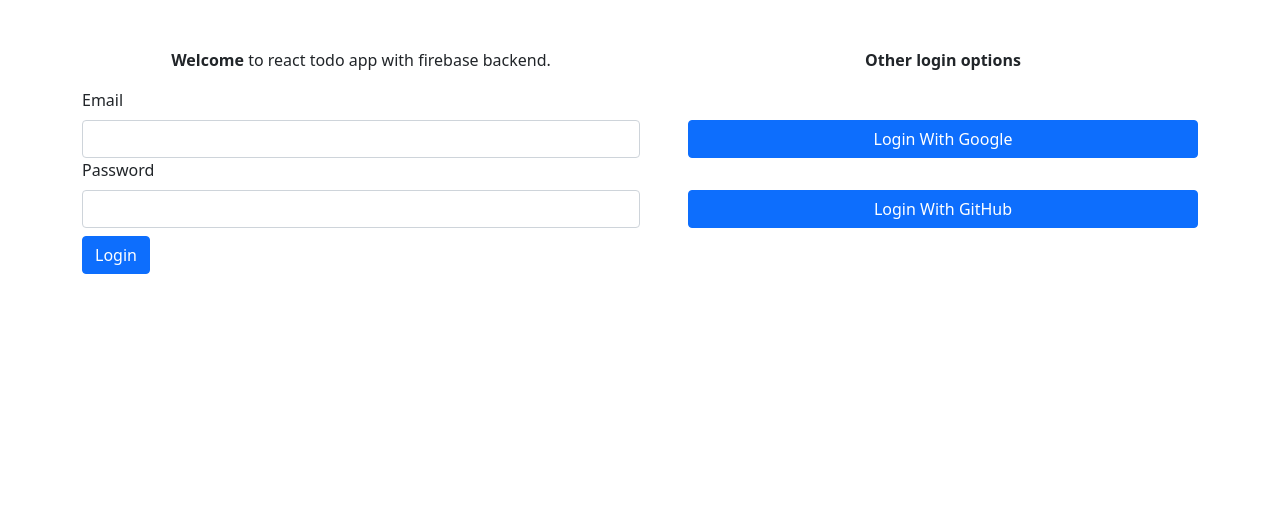
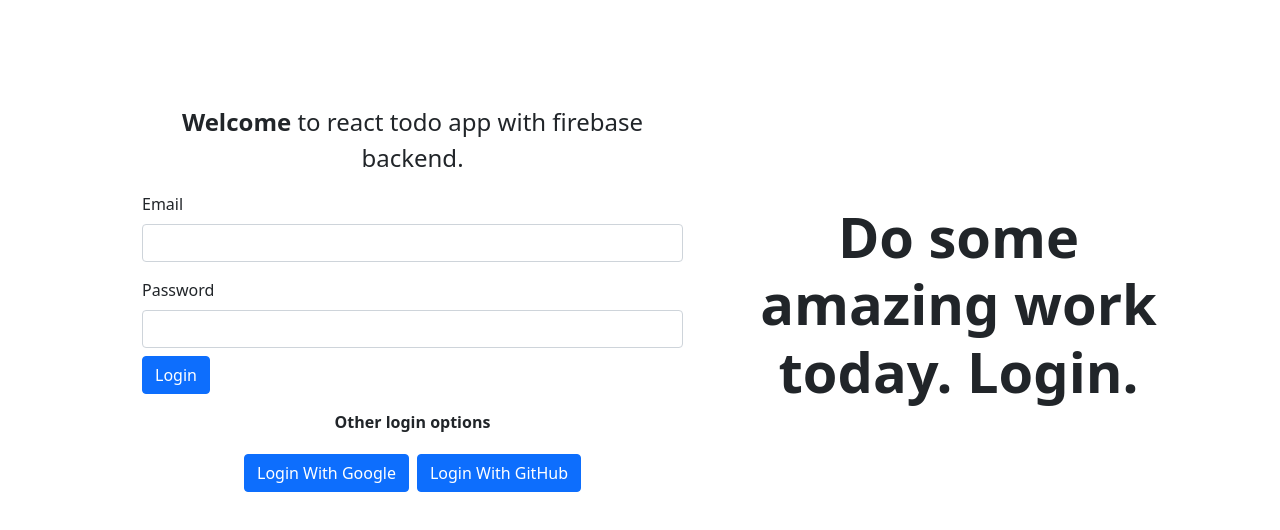
Before and after one commit to raymond1988/reactjstoapp, a React (Create React App) app: page / in a window 1280 px wide. Shown: the top 530 px of the page. Built offline with nearby package versions, Linux system fonts and the light colour scheme; no server answers.

Commit message:
changed login and register layout

```diff
--- a/public/index.html
+++ b/public/index.html
@@ -14,7 +14,7 @@
 </head>
 
 <body>
-  <div id="root" class="container"></div>
+  <main id="root"></main>
 
   <!-- Optional JavaScript; choose one of the two! -->
 
--- a/src/App.js
+++ b/src/App.js
@@ -8,7 +8,7 @@ import { GlobalProvider } from './context/GlobalProvider'
 const App = () => {
   return (
     <GlobalProvider>
-      <div className='d-flex flex-wrap gap-5 mt-5'>
+      <div className='container vh-100 p-5'>
         <Router>
           <Routes>
             <Route exact path='/' element={<Login />} />
--- a/src/components/Login.js
+++ b/src/components/Login.js
@@ -17,12 +17,12 @@ const Login = () => {
   }, [user, loading])
 
   return (
-    <>
-      <div className='col-sm-12 col-md-7 col-lg-6'>
-        <p className='text-center mb-3'>
+    <div className='row align-items-center g-lg-5 py-2'>
+      <div className='col-lg-7 p-md-5'>
+        <p className='fs-4 text-center mb-3'>
           <strong>Welcome </strong>to react todo app with firebase backend.
         </p>
-        <div className=''>
+        <div className='mb-3'>
           <label htmlFor='inputEmail' className='form-label'>
             Email
           </label>
@@ -54,24 +54,26 @@ const Login = () => {
             Login
           </button>
         </div>
-      </div>
-      <div className='col order-md-last'>
         <div className='mb-3'>
           <p className='mb-3 mb-md-2 mb-lg-3 text-center'>
-           <strong> Other login options </strong>
+            <strong> Other login options </strong>
           </p>
-
-          <div className='d-flex flex-column flex-wrap py-3'>
-            <button className='btn btn-primary my-1 my-md-3 flex-fill' onClick={signInWithGoogle}>
+          <div className='d-grid gap-2 d-sm-flex justify-content-sm-center'>
+            <button className='btn btn-primary my-1' onClick={signInWithGoogle}>
               Login With Google
             </button>
-            <button className='btn btn-primary my-1 my-md-3 flex-fill' onClick={signInWithGoogle}>
+            <button className='btn btn-primary my-1' onClick={signInWithGoogle}>
               Login With GitHub
             </button>
           </div>
         </div>
       </div>
-    </>
+      <div className='col-md-10 mx-auto text-center col-lg-5'>
+        <h1 className='display-4 fw-bold'>
+          Do some amazing work today. Login.
+        </h1>
+      </div>
+    </div>
   )
 }
 
--- a/src/components/Register.js
+++ b/src/components/Register.js
@@ -17,7 +17,11 @@ const Register = () => {
     registerWithEmailAndPassword(name, email, password)
   }
   return (
-    <div className='list-group'>
+    <div className='row align-items-center g-lg-5 py-2'>
+      <div className='col-lg-7 p-md-5'>
+        <p className='fs-4 text-center mb-3'>
+          <strong>Welcome </strong>to react todo app with firebase backend.
+        </p>
         <div className='mb-3'>
           <label htmlFor='inputName' className='form-label'>
             Name
@@ -60,13 +64,33 @@ const Register = () => {
           </button>
         </div>
         <div className='mb-3'>
+          <hr />
+          <p className='mb-3 mb-md-2 mb-lg-3 text-center'>
+            <strong> Other register options </strong>
+          </p>
+
+          <div className='d-grid gap-2 d-sm-flex justify-content-sm-center'>
             <button
               type='submit'
               className='btn btn-primary'
               onClick={signInWithGoogle}
             >
-          Sign In With Google
+              Register In With Google
             </button>
+            <button
+              type='submit'
+              className='btn btn-primary'
+              onClick={signInWithGoogle}
+            >
+              Register In With GitHub
+            </button>
+          </div>
+        </div>
+      </div>
+      <div className='col-md-10 mx-auto text-center col-lg-5'>
+        <h1 className='display-4 fw-bold'>
+          Do some amazing work today. Register.
+        </h1>
       </div>
     </div>
   )
--- a/src/components/ToDoList.js
+++ b/src/components/ToDoList.js
@@ -5,7 +5,6 @@ import AddToDoForm from './AddToDoForm'
 
 const ToDoList = () => {
   const { todos } = useContext(GlobalContext)
-  //console.log(auth.currentUser.displayName);
   return (
     <>
       <div className='col'>
```
Lines whose indentation alone changed are shown as unchanged.
